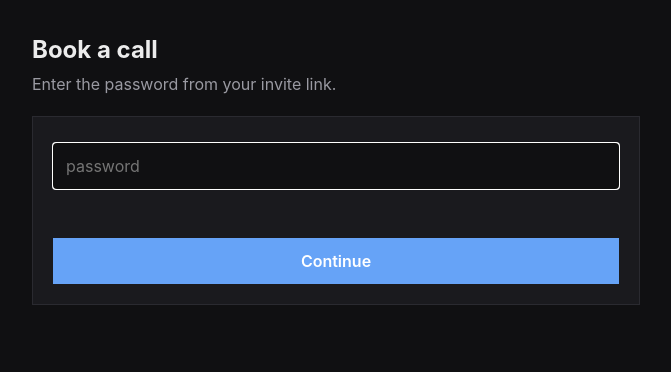
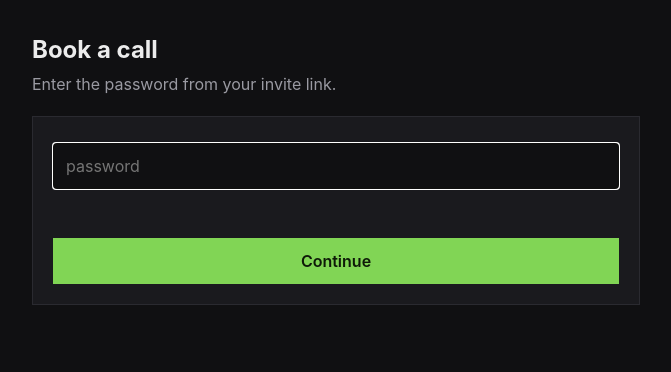
Before and after one commit to clawdbotatg/clawd-calendar, a website: page public/index.html in a window 1280 px wide. Shown: the whole page, without its empty margins (304-975 px from the left). Drawn offline with Linux system fonts and the dark colour scheme; no server answers.

Commit message:
Accent color → avatar neon green (#81d555), dark text on accent
Co-Authored-By: Claude Fable 5 <noreply@anthropic.com>

```diff
--- a/public/index.html
+++ b/public/index.html
@@ -8,11 +8,11 @@
 <style>
   :root {
     --bg: #f7f7f5; --card: #ffffff; --ink: #1a1a1a; --muted: #6b6b6b;
-    --line: #e4e4e0; --accent: #4d94f5; --accent-ink: #ffffff; --ok: #16a34a;
+    --line: #e4e4e0; --accent: #81d555; --accent-ink: #0e1a08; --ok: #16a34a;
   }
   @media (prefers-color-scheme: dark) {
     :root { --bg: #101012; --card: #1a1a1e; --ink: #ececec; --muted: #9a9aa2;
-            --line: #2a2a30; --accent: #66a3f7; --ok: #22c55e; }
+            --line: #2a2a30; --accent: #81d555; --ok: #22c55e; }
   }
   * { box-sizing: border-box; }
   body { margin: 0; background: var(--bg); color: var(--ink);
```
